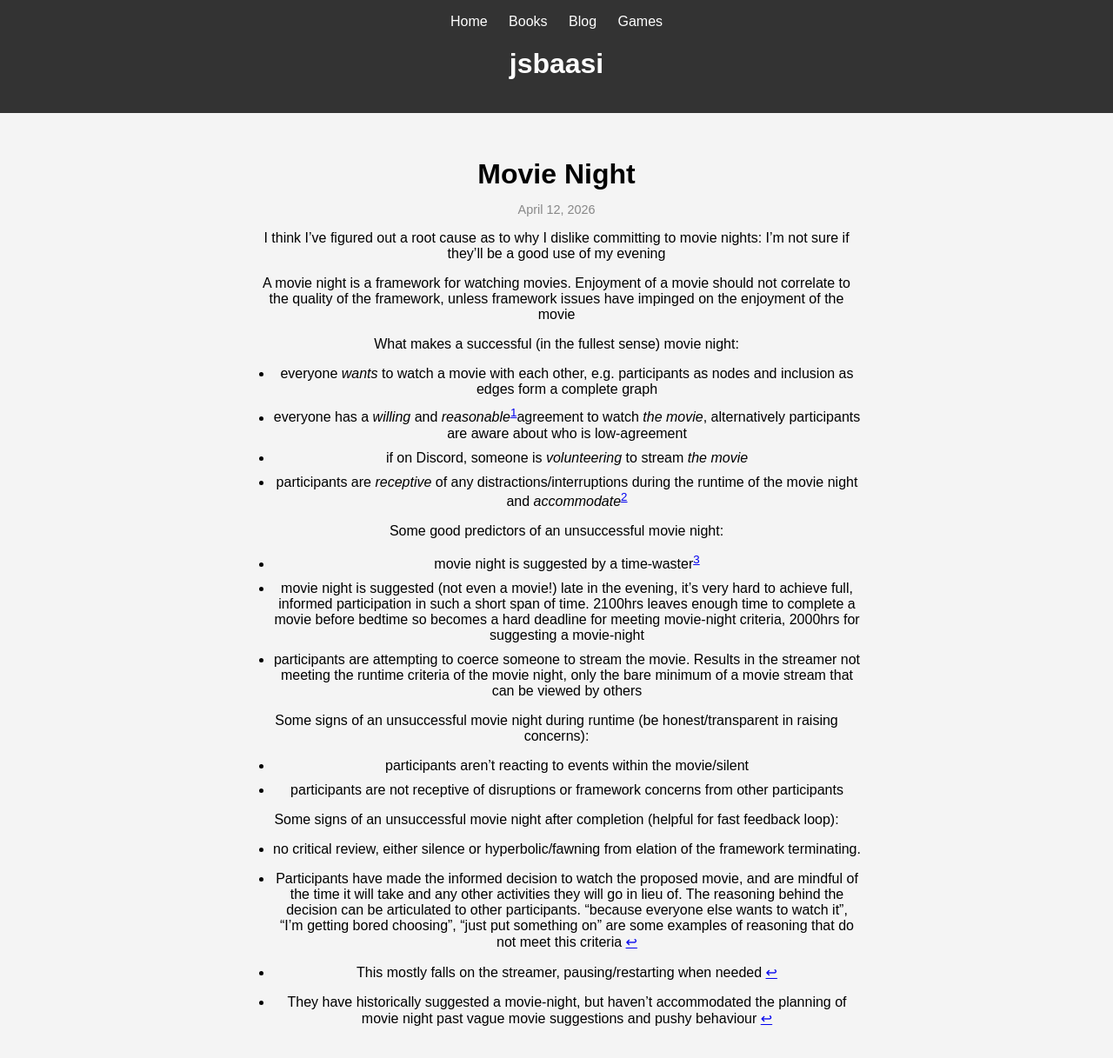
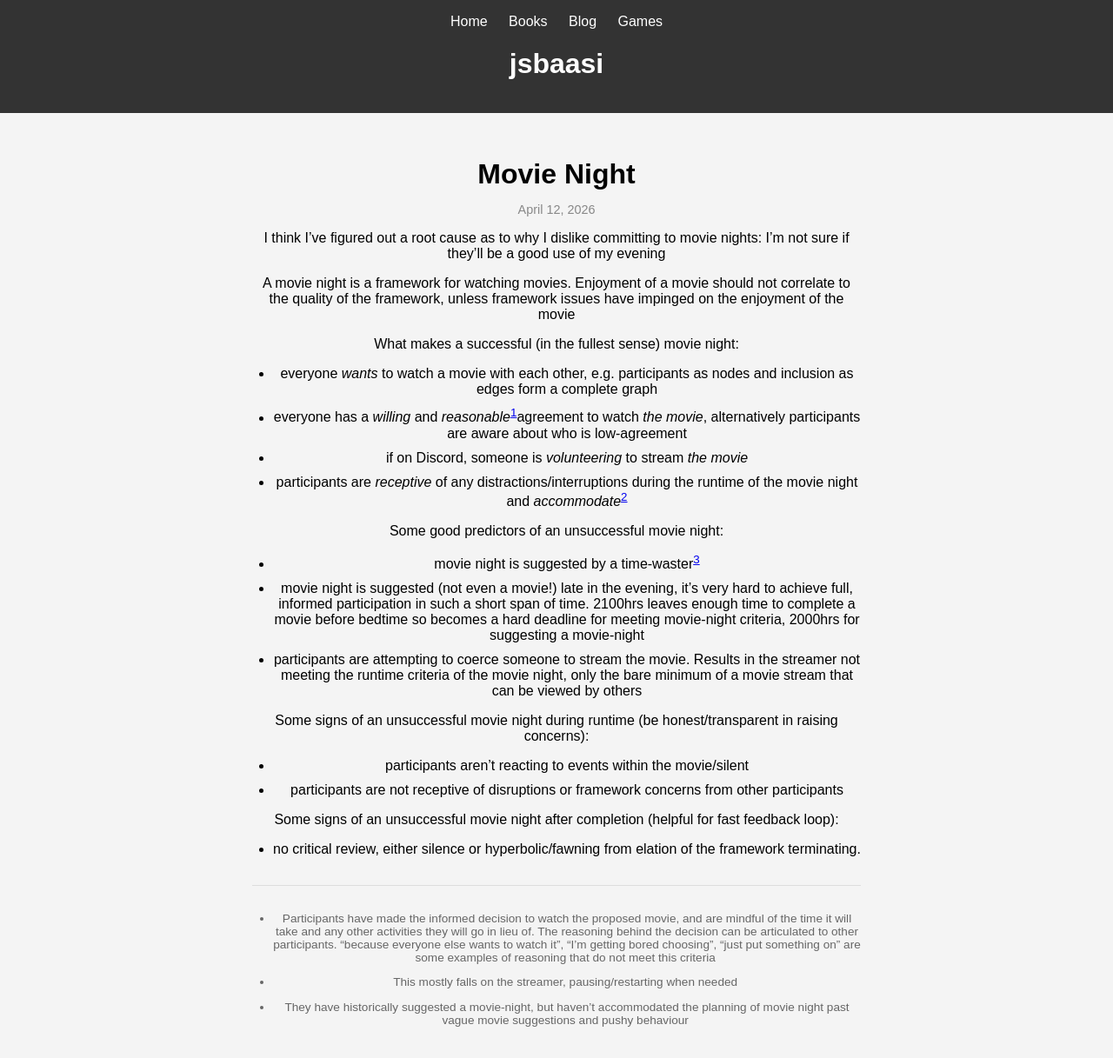
Before and after one commit to jsbaasi/jsbaasi.github.io, a Jekyll site: the page built from _posts/2026-04-12-movie-night.md, in a window 1280 px wide. Shown: the whole page at 87% size. Built offline with Jekyll 4.4.1, drawn with Linux system fonts in a browser that asks for light colours.

Commit message:
vault backup: 2026-04-12 14:59:33

```diff
--- a/_layouts/post.html
+++ b/_layouts/post.html
@@ -23,6 +23,19 @@ layout: default
     color: #888;
     font-size: 0.9rem;
   }
+  .footnotes {
+    font-size: 0.85rem;
+    color: #666;
+    border-top: 1px solid #ddd;
+    margin-top: 2rem;
+    padding-top: 1rem;
+  }
+  .footnotes ol {
+    padding-left: 1.5rem;
+  }
+  .footnotes a.reversefootnote {
+    display: none;
+  }
 </style>
 
 <div class="post-header">
```
